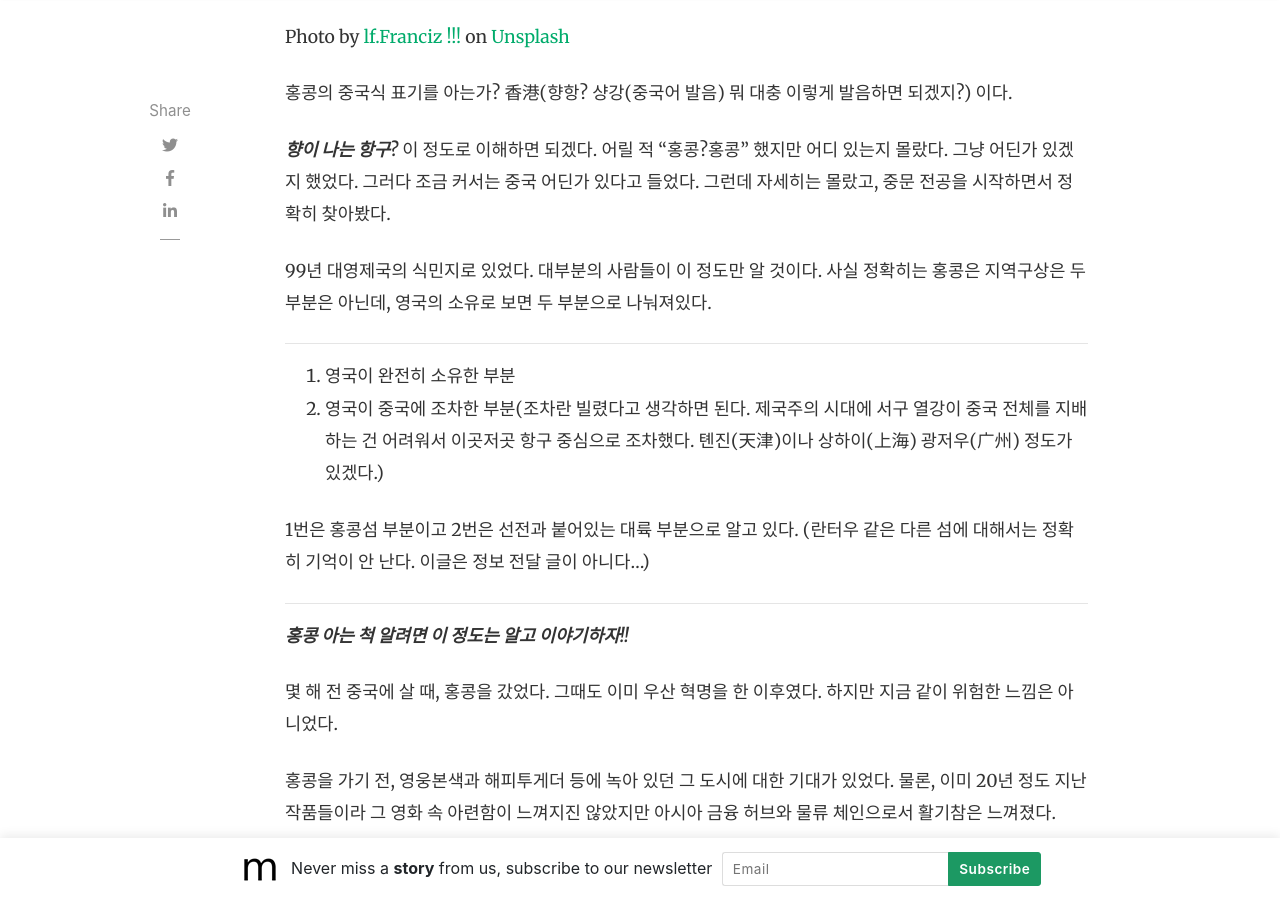
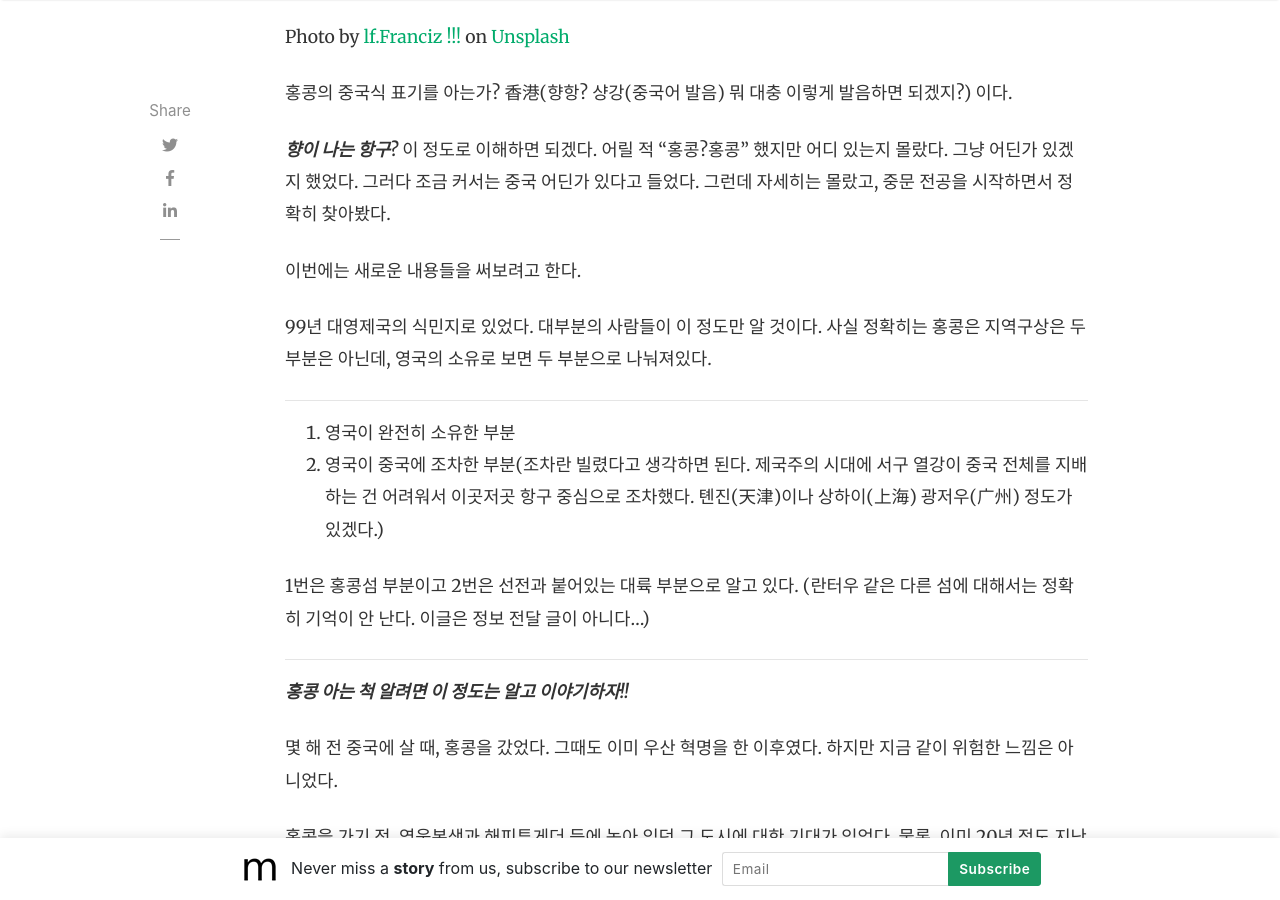
Before and after one commit to y-t-his-int-j/blog, a Jekyll site: the page built from _posts/2021-11-25-hongkong.md, in a window 1280 px wide and 900 px high, scrolled down 1623 px. Built offline with Jekyll 4.4.1, drawn with Linux system fonts in a browser that asks for light colours; nearby versions of some CDN libraries; comment, search, counter and statistics services are not loaded.

Commit message:
check android test

```diff
--- a/_posts/2021-11-25-hongkong.md
+++ b/_posts/2021-11-25-hongkong.md
@@ -13,6 +13,7 @@ Photo by <a href="https://unsplash.com/@lffranciz?utm_content=creditCopyText&utm
 
 ***향이 나는 항구?*** 이 정도로 이해하면 되겠다. 어릴 적 "홍콩?홍콩" 했지만 어디 있는지 몰랐다. 그냥 어딘가 있겠지 했었다. 그러다 조금 커서는 중국 어딘가 있다고 들었다. 그런데 자세히는 몰랐고, 중문 전공을 시작하면서 정확히 찾아봤다.
 
+이번에는 새로운 내용들을 써보려고 한다.
 
 
 99년 대영제국의 식민지로 있었다. 대부분의 사람들이 이 정도만 알 것이다. 사실 정확히는 홍콩은 지역구상은 두 부분은 아닌데, 영국의 소유로 보면 두 부분으로 나눠져있다.
```
